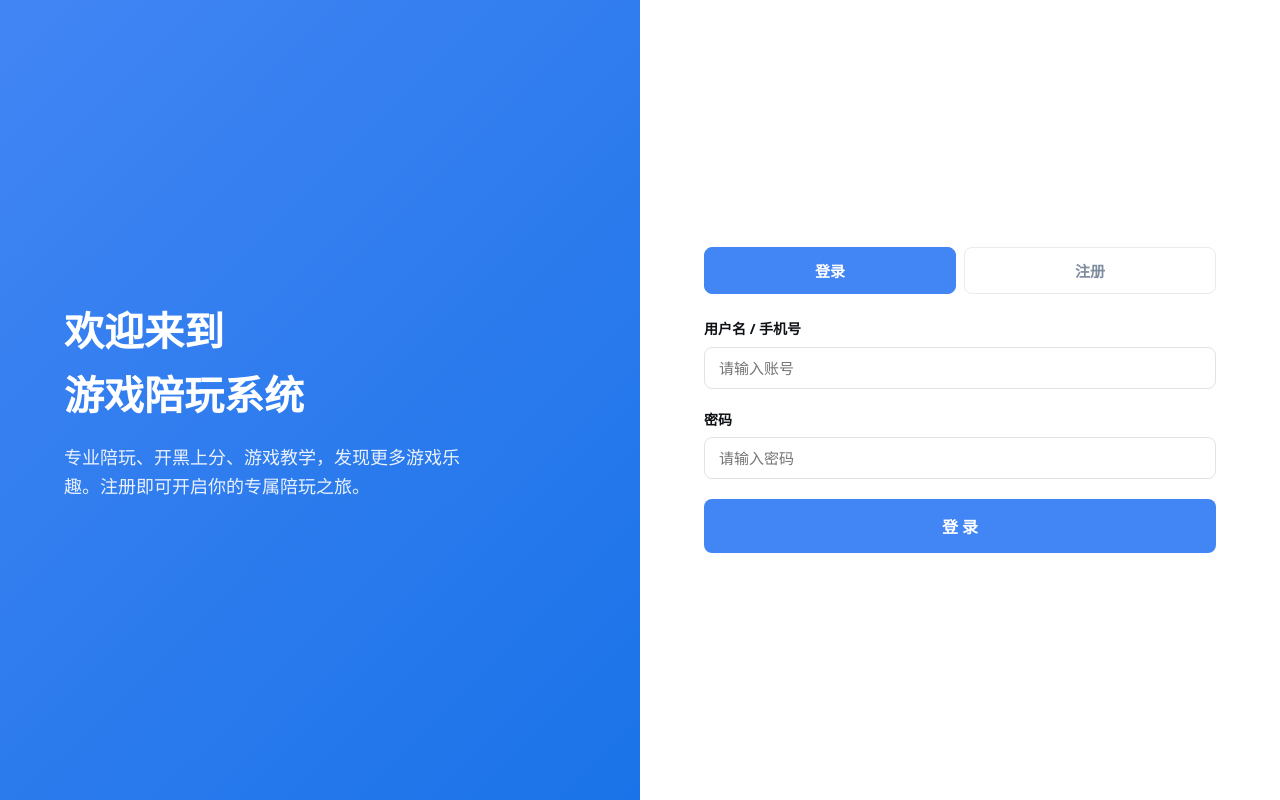
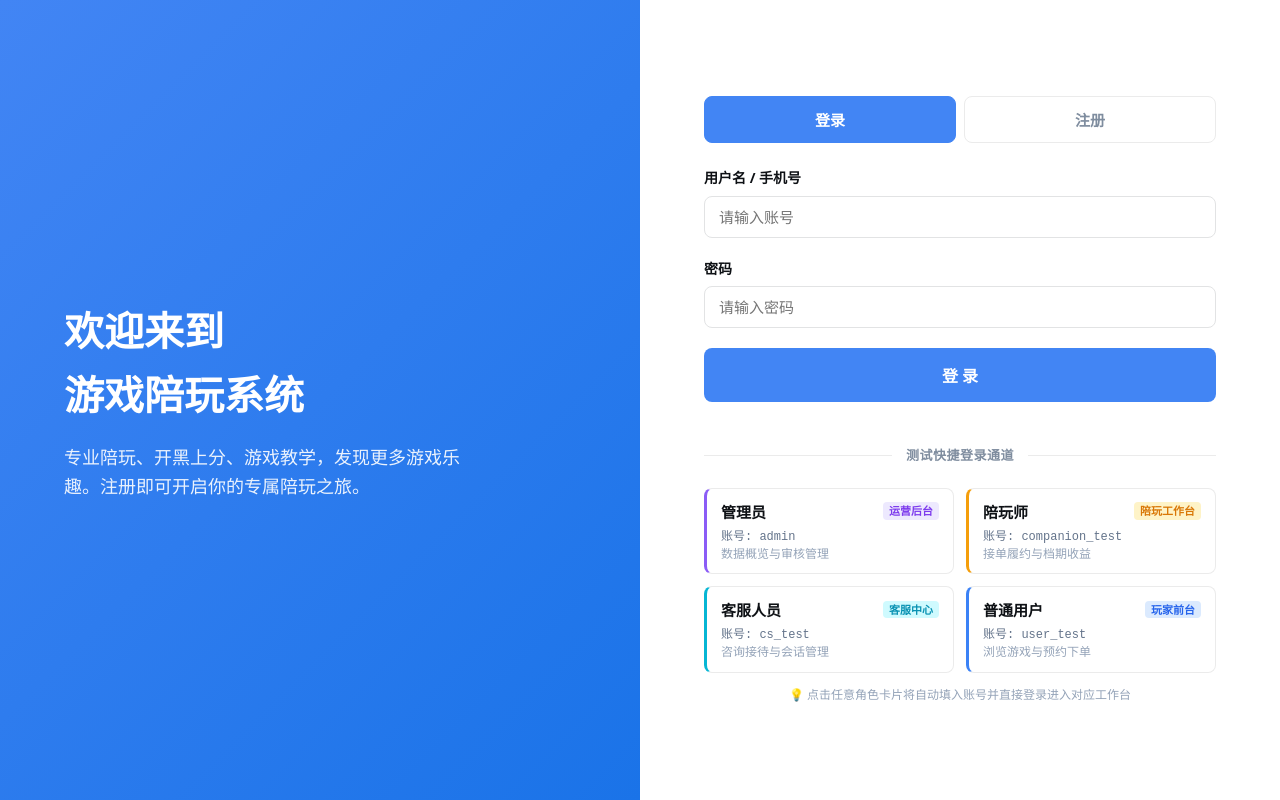
Before and after one commit to ALingMuA/playmate-platform, a Vue app in the folder frontend/: page /login in a window 1280 px wide. Built offline with nearby package versions, Linux system fonts and the light colour scheme.

Commit message:
feat(auth): 增加开发环境全角色快捷登录通道与预置测试账号数据

```diff
--- a/frontend/src/views/LoginView.vue
+++ b/frontend/src/views/LoginView.vue
@@ -3,7 +3,8 @@
  * 登录 / 注册（对齐 frontend-prototype login.html：左右分栏）。
  *
  * <p>左侧品牌视觉区，右侧登录/注册表单（auth-tabs 切换）；
- * 登录成功后跳转 redirect 回跳地址。</p>
+ * 登录成功后跳转 redirect 回跳地址或各角色专属工作台首页。
+ * 同时提供测试快捷登录通道，支持管理员、陪玩师、客服人员、普通用户全角色一键登录。</p>
  */
 import { reactive, ref } from 'vue'
 import { useRoute, useRouter } from 'vue-router'
@@ -32,6 +33,82 @@ const registerErrors = reactive({
   password: '',
 })
 
+interface QuickAccount {
+  roleName: string
+  roleCode: 'ADMIN' | 'COMPANION' | 'CUSTOMER_SERVICE' | 'USER'
+  account: string
+  password: string
+  tag: string
+  description: string
+  defaultPath: string
+}
+
+const quickAccounts: QuickAccount[] = [
+  {
+    roleName: '管理员',
+    roleCode: 'ADMIN',
+    account: 'admin',
+    password: 'Admin@123456',
+    tag: '运营后台',
+    description: '数据概览与审核管理',
+    defaultPath: '/admin/dashboard',
+  },
+  {
+    roleName: '陪玩师',
+    roleCode: 'COMPANION',
+    account: 'companion_test',
+    password: 'Test123456',
+    tag: '陪玩工作台',
+    description: '接单履约与档期收益',
+    defaultPath: '/companion/orders',
+  },
+  {
+    roleName: '客服人员',
+    roleCode: 'CUSTOMER_SERVICE',
+    account: 'cs_test',
+    password: 'Test123456',
+    tag: '客服中心',
+    description: '咨询接待与会话管理',
+    defaultPath: '/cs/queue',
+  },
+  {
+    roleName: '普通用户',
+    roleCode: 'USER',
+    account: 'user_test',
+    password: 'Test123456',
+    tag: '玩家前台',
+    description: '浏览游戏与预约下单',
+    defaultPath: '/',
+  },
+]
+
+function resolveRedirectPath(qa?: QuickAccount): string {
+  const redirect = (route.query.redirect as string) || ''
+  const defaultPath = qa ? qa.defaultPath : (
+    userStore.hasRole('ADMIN') ? '/admin/dashboard' :
+    userStore.hasRole('CUSTOMER_SERVICE') ? '/cs/queue' :
+    userStore.hasRole('COMPANION') ? '/companion/orders' : '/'
+  )
+
+  if (!redirect || redirect === '/' || redirect === '/login') {
+    return defaultPath
+  }
+
+  // 校验目标路由与当前角色权限匹配度，避免被路由守卫直接拦截
+  if (qa) {
+    if (redirect.startsWith('/admin') && qa.roleCode !== 'ADMIN') {
+      return defaultPath
+    }
+    if (redirect.startsWith('/companion') && qa.roleCode !== 'COMPANION' && qa.roleCode !== 'ADMIN') {
+      return defaultPath
+    }
+    if (redirect.startsWith('/cs') && qa.roleCode !== 'CUSTOMER_SERVICE' && qa.roleCode !== 'ADMIN') {
+      return defaultPath
+    }
+  }
+  return redirect
+}
+
 async function handleLogin() {
   if (!form.account || !form.password) {
     ElMessage.warning('请输入账号和密码')
@@ -41,8 +118,26 @@ async function handleLogin() {
   try {
     await userStore.login(form.account, form.password)
     ElMessage.success('登录成功')
-    const redirect = (route.query.redirect as string) || '/'
-    router.push(redirect)
+    const targetPath = resolveRedirectPath()
+    router.push(targetPath)
+  } finally {
+    loading.value = false
+  }
+}
+
+async function handleQuickLogin(qa: QuickAccount) {
+  if (loading.value) return
+  mode.value = 'login'
+  form.account = qa.account
+  form.password = qa.password
+  loading.value = true
+  try {
+    await userStore.login(qa.account, qa.password)
+    ElMessage.success(`以【${qa.roleName}】身份一键登录成功`)
+    const targetPath = resolveRedirectPath(qa)
+    router.push(targetPath)
+  } catch (err: any) {
+    ElMessage.error(err?.message || `【${qa.roleName}】一键登录失败，请确认测试账号已在数据库初始化`)
   } finally {
     loading.value = false
   }
@@ -140,15 +235,208 @@ async function handleRegister() {
           {{ loading ? '注册中…' : '注 册' }}
         </button>
       </form>
+
+      <!-- 测试快捷登录通道 -->
+      <div v-if="mode === 'login'" class="quick-login-section">
+        <div class="quick-divider">
+          <span>测试快捷登录通道</span>
+        </div>
+        <div class="quick-grid">
+          <button
+            v-for="qa in quickAccounts"
+            :key="qa.roleCode"
+            type="button"
+            class="quick-card"
+            :class="`role-${qa.roleCode.toLowerCase()}`"
+            :disabled="loading"
+            @click="handleQuickLogin(qa)"
+          >
+            <div class="quick-card-header">
+              <span class="role-name">{{ qa.roleName }}</span>
+              <span class="role-badge">{{ qa.tag }}</span>
+            </div>
+            <div class="quick-card-account">账号: {{ qa.account }}</div>
+            <div class="quick-card-desc">{{ qa.description }}</div>
+          </button>
+        </div>
+        <div class="quick-tip">
+          💡 点击任意角色卡片将自动填入账号并直接登录进入对应工作台
+        </div>
+      </div>
     </div>
   </div>
 </template>
 
 <style scoped>
 .field-error { display: block; margin-top: 4px; color: #dc2626; font-size: 0.8125rem; }
+
+.quick-login-section {
+  width: min(100%, 520px);
+  margin-top: 24px;
+}
+
+.quick-divider {
+  position: relative;
+  text-align: center;
+  margin: 16px 0 20px;
+}
+
+.quick-divider::before {
+  content: '';
+  position: absolute;
+  top: 50%;
+  left: 0;
+  right: 0;
+  height: 1px;
+  background: var(--border, #ebebeb);
+  z-index: 0;
+}
+
+.quick-divider span {
+  position: relative;
+  z-index: 1;
+  background: var(--background, #fff);
+  padding: 0 14px;
+  font-size: 0.8125rem;
+  font-weight: 600;
+  color: var(--muted-foreground, #7f8d9f);
+  letter-spacing: 0.5px;
+}
+
+.quick-grid {
+  display: grid;
+  grid-template-columns: repeat(2, 1fr);
+  gap: 12px;
+}
+
+.quick-card {
+  display: flex;
+  flex-direction: column;
+  align-items: flex-start;
+  text-align: left;
+  padding: 12px 14px;
+  background: #ffffff;
+  border: 1px solid var(--border, #ebebeb);
+  border-radius: 8px;
+  cursor: pointer;
+  transition: all 0.2s cubic-bezier(0.4, 0, 0.2, 1);
+  outline: none;
+}
+
+.quick-card:hover:not(:disabled) {
+  transform: translateY(-2px);
+  box-shadow: 0 6px 16px rgba(0, 0, 0, 0.06);
+}
+
+.quick-card:active:not(:disabled) {
+  transform: translateY(0);
+}
+
+.quick-card:disabled {
+  opacity: 0.6;
+  cursor: not-allowed;
+}
+
+.quick-card-header {
+  display: flex;
+  align-items: center;
+  justify-content: space-between;
+  width: 100%;
+  margin-bottom: 4px;
+}
+
+.role-name {
+  font-size: 0.9375rem;
+  font-weight: 700;
+  color: var(--foreground, #0e1115);
+}
+
+.role-badge {
+  font-size: 0.6875rem;
+  font-weight: 600;
+  padding: 2px 6px;
+  border-radius: 4px;
+  line-height: 1.2;
+}
+
+.quick-card-account {
+  font-size: 0.75rem;
+  color: #64748b;
+  font-family: monospace;
+  margin-bottom: 2px;
+}
+
+.quick-card-desc {
+  font-size: 0.75rem;
+  color: #94a3b8;
+  line-height: 1.3;
+}
+
+/* 角色个性化配色 */
+.quick-card.role-admin {
+  border-left: 3px solid #8b5cf6;
+}
+.quick-card.role-admin:hover:not(:disabled) {
+  border-color: #8b5cf6;
+  background: #faf5ff;
+}
+.quick-card.role-admin .role-badge {
+  background: #ede9fe;
+  color: #7c3aed;
+}
+
+.quick-card.role-companion {
+  border-left: 3px solid #f59e0b;
+}
+.quick-card.role-companion:hover:not(:disabled) {
+  border-color: #f59e0b;
+  background: #fffbeb;
+}
+.quick-card.role-companion .role-badge {
+  background: #fef3c7;
+  color: #d97706;
+}
+
+.quick-card.role-customer_service {
+  border-left: 3px solid #06b6d4;
+}
+.quick-card.role-customer_service:hover:not(:disabled) {
+  border-color: #06b6d4;
+  background: #ecfeff;
+}
+.quick-card.role-customer_service .role-badge {
+  background: #cffafe;
+  color: #0891b2;
+}
+
+.quick-card.role-user {
+  border-left: 3px solid #3b82f6;
+}
+.quick-card.role-user:hover:not(:disabled) {
+  border-color: #3b82f6;
+  background: #eff6ff;
+}
+.quick-card.role-user .role-badge {
+  background: #dbeafe;
+  color: #2563eb;
+}
+
+.quick-tip {
+  margin-top: 12px;
+  font-size: 0.75rem;
+  color: #94a3b8;
+  text-align: center;
+}
+
 @media (max-width: 768px) {
   .auth-page {
     display: block;
   }
 }
+
+@media (max-width: 480px) {
+  .quick-grid {
+    grid-template-columns: 1fr;
+  }
+}
 </style>
```
Also changed, not shown: 2 other files (tests, documents, lock files or other folders).
